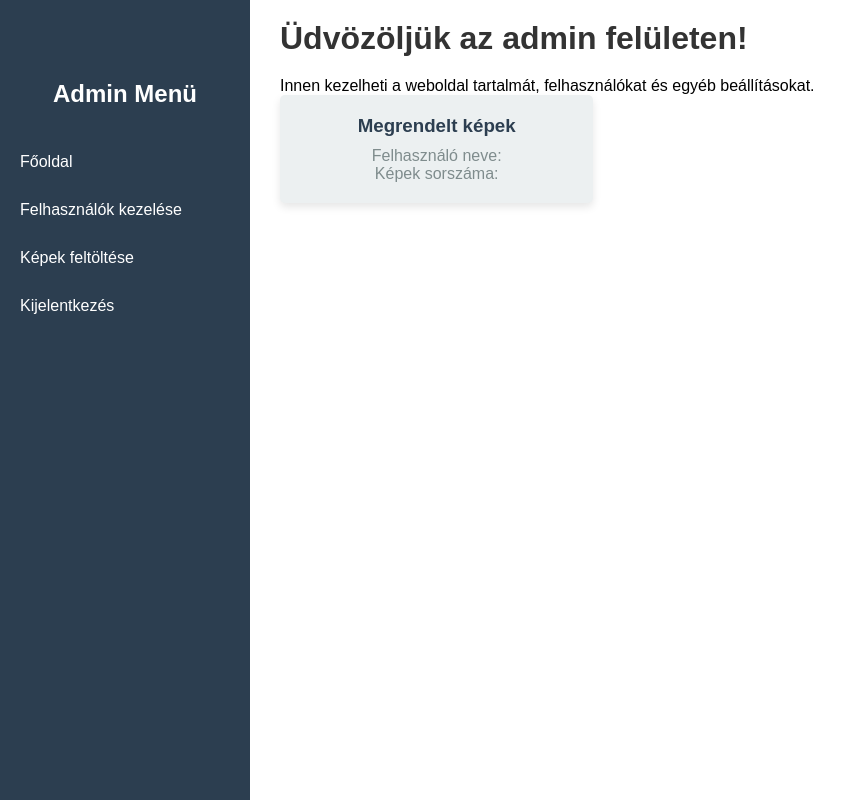
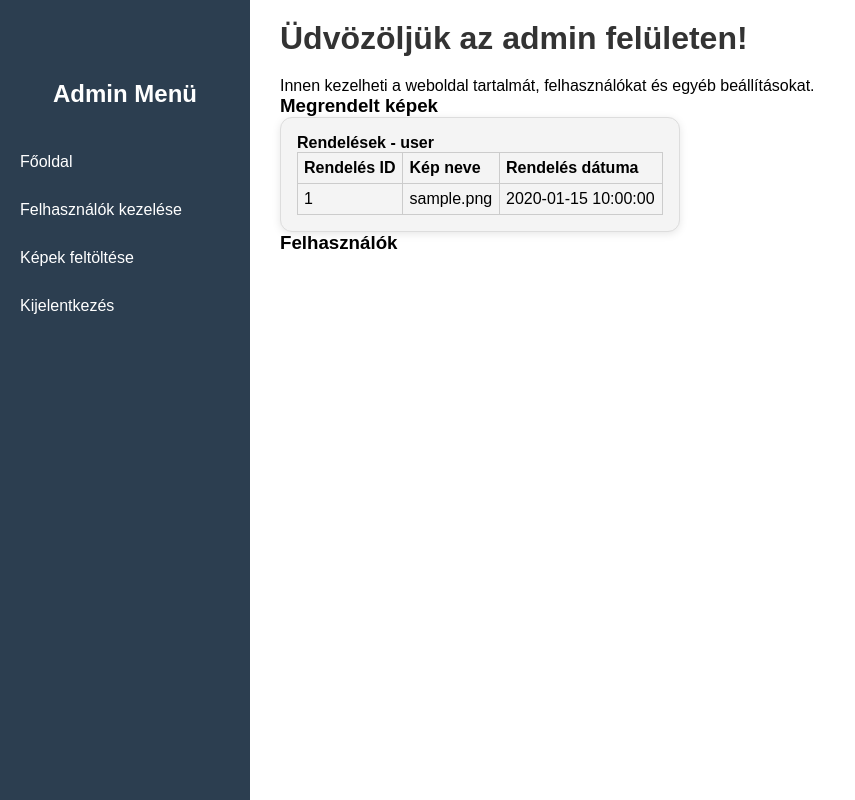
Before and after one commit to ViragDora88/vizsgara, a PHP site: page /vizsgarem/HTML/admin.html in a window 1280 px wide. Shown: the whole page, without its empty margins (0-855 px from the left). Run offline with PHP 8.4, Linux system fonts and the light colour scheme; data comes from the database, SQL or seed files in the repository; tables that the repository leaves empty hold one stand-in row (values such as "Sample post").

Commit message:
Működik

```diff
--- a/HTML/admin.html
+++ b/HTML/admin.html
@@ -23,13 +23,20 @@
             <p>Innen kezelheti a weboldal tartalmát, felhasználókat és egyéb beállításokat.</p>
 
             <div class="dashboard">
-                <div class="card">
-                    <h3>Megrendelt képek</h3>
-                    <p>Felhasználó neve: </p>
-                    <p>Képek sorszáma:</p>
+                <h3>Megrendelt képek</h3>
+                <div id="orders-container" class="orders-container">
+                    <!-- JavaScript ide tölti be a cardokat -->
+                </div>
+            </div>
+
+            <div class="dashboard">
+                <h3>Felhasználók</h3>
+                <div id="users-container" class="users-container">
+                    <!-- JavaScript ide tölti be a felhasználókat -->
                 </div>
             </div>
         </div>
-        <script src="../JS/felhasznkezeles.js"></script>
+        <!--<script src="../JS/felhasznkezeles.js"></script> -->
+        <script src="../JS/orderimages.js"></script>
     </body>
 </html>
--- a/JS/felhasznkezeles.js
+++ b/JS/felhasznkezeles.js
@@ -39,6 +39,7 @@ document.addEventListener("DOMContentLoaded", function () {
             // AJAX kéréssel elküldjük a backendnek
             fetch("../src/controller.php?action=addUsers", {
                 method: "POST",
+                credentials: "include",
                 body: JSON.stringify(userData),
                 headers: {
                     "Content-Type": "application/json"
--- a/JS/loadusers.js
+++ b/JS/loadusers.js
@@ -1,6 +1,8 @@
 //felhasználók betöltése a legördülő listába
 document.addEventListener("DOMContentLoaded", function() {
-    fetch('../src/controller.php?action=getUsers')
+    fetch('../src/controller.php?action=getUsers',{
+        credentials: 'include',
+    })
         .then(response => response.json())
         .then(users => {
             const select = document.getElementById("user_id");
--- a/JS/login.js
+++ b/JS/login.js
@@ -5,9 +5,12 @@ document.getElementById("loginForm").addEventListener("submit", function(e) {
     const username = document.getElementById("user").value;
     const password = document.getElementById("pass").value;
 
+    debugger;
     fetch("../src/controller.php?action=login", {
         method: "POST",
+        credentials: "include",
         body: JSON.stringify({
+
             username: username,
             password: password
         }),
--- /dev/null
+++ b/JS/orderimages.js
@@ -0,0 +1,71 @@
+document.addEventListener('DOMContentLoaded', () => {
+    fetchOrders();
+});
+
+function fetchOrders() {
+    fetch('../get_orders.php', {
+        credentials: 'include', // Szükséges a hitelesítéshez)
+    })
+       .then(response => response.text()) // <- először textként olvassuk ki
+    .then(text => {
+        console.log('Szerver válasza:', text); // ide írd ki
+        const data = JSON.parse(text); // itt próbáljuk meg csak utána parse-olni
+        fillOrdersAsCards(data);
+    })
+    .catch(error => {
+        console.error('Hiba történt:', error);
+    });
+}
+
+function fillOrdersAsCards(orders) {
+    const container = document.getElementById('orders-container');
+    container.innerHTML = '';
+
+    if (!orders.length) {
+        container.innerHTML = '<p>Nincs rendelés.</p>';
+        return;
+    }
+
+    // Csoportosítjuk a rendeléseket felhasználónként
+    const grouped = {};
+    orders.forEach(order => {
+        const username = order.username || `ID: ${order.user_id}`;
+        if (!grouped[username]) {
+            grouped[username] = [];
+        }
+        grouped[username].push(order);
+    });
+
+    // Card létrehozása felhasználónként
+    for (const [username, userOrders] of Object.entries(grouped)) {
+        const card = document.createElement('div');
+        card.className = 'card';
+
+        const title = document.createElement('h4');
+        title.textContent = `Rendelések - ${username}`;
+        card.appendChild(title);
+
+        const table = document.createElement('table');
+        table.innerHTML = `
+            <thead>
+                <tr>
+                    <th>Rendelés ID</th>
+                    <th>Kép neve</th>
+                    <th>Rendelés dátuma</th>
+                </tr>
+            </thead>
+            <tbody>
+                ${userOrders.map(orders => `
+                    <tr>
+                        <td>${orders.id}</td>
+                        <td>${orders.image_name || order.image_id}</td>
+                        <td>${orders.ordered_at}</td>
+                    </tr>
+                `).join('')}
+            </tbody>
+        `;
+
+        card.appendChild(table);
+        container.appendChild(card);
+    }
+}
--- /dev/null
+++ b/get_orders.php
@@ -0,0 +1,32 @@
+<?php
+require_once(__DIR__ . '/src/db.php');
+
+// A lekérdezés logikája
+try {
+    $db = new Db();
+    $conn = $db->getConnection();
+
+    $query = "
+        SELECT o.id, o.user_id, o.image_id, o.ordered_at,
+               u.username, i.filename AS image_name
+        FROM orders o
+        JOIN users u ON o.user_id = u.id
+        JOIN images i ON o.image_id = i.id
+        ORDER BY o.user_id, o.ordered_at
+    ";
+
+    $stmt = $conn->query($query);
+    $orders = $stmt->fetchAll(PDO::FETCH_ASSOC);
+
+    header('Content-Type: application/json');
+    echo json_encode($orders);
+} catch (Exception $e) {
+    http_response_code(500);
+    header('Content-Type: application/json');
+    echo json_encode(['error' => $e->getMessage()]);
+}
+catch (PDOException $e) {
+    http_response_code(500);
+    header('Content-Type: application/json');
+    echo json_encode(['error' => 'Adatbázis hiba: ' . $e->getMessage()]);
+}
--- a/src/controller.php
+++ b/src/controller.php
@@ -1,8 +1,9 @@
 <?php
 
 // PHP hibák megjelenítése fejlesztési környezetben
-ini_set('display_errors', 1);
-ini_set('display_startup_errors', 1);
+ini_set('log_errors', 1);
+ini_set('error_log', __DIR__.'/../logs/php_errors.log');
+ini_set('display_errors', 0);
 error_reporting(E_ALL);
 
 // login_model és db osztályok betöltése
@@ -48,7 +49,10 @@ class Controller
                 }
 
                 session_start();
+
+                $_SESSION['user_id'] = $user['id'];
                 $_SESSION['user'] = $user['username']; // Session változó beállítása
+
                 http_response_code(200); // OK
                 echo json_encode(["message" => "Sikeres bejelentkezés", "username" => $user['username']]);
                 error_log("Sikeres bejelentkezés: " . $username);
@@ -62,6 +66,7 @@ class Controller
             echo json_encode(["message" => "Hiba történt: " . $e->getMessage()]);
             error_log("Hiba a bejelentkezés során: " . $e->getMessage());
         }
+        error_log("Session beállítva: " . print_r($_SESSION, true));
     }
 
     public function getUsers()
@@ -145,6 +150,17 @@ class Controller
             echo json_encode(["message" => "Nem sikerült letiltani a felhasználót."]);
         }
     }
+    public function getOrders()
+    {
+        header('Content-Type: application/json');
+        try {
+            $orders = $this->users->getOrders();
+            echo json_encode($orders);
+        } catch (Exception $e) {
+            http_response_code(500);
+            echo json_encode(["message" => "Hiba történt az adatok lekérésekor: " . $e->getMessage()]);
+        }
+    }
 }
 
 if (isset($_GET['action'])) {
@@ -175,6 +191,9 @@ if (isset($_GET['action'])) {
             header("Location: http://localhost/vizsgarem/HTML/login.html"); // Átirányítás a bejelentkezési oldalra
             exit();
             break;
+        case 'getOrders':
+            $controller->getOrders();// feltételezzük, hogy login_model-ben van getOrders()
+            break;
 
         default:
             http_response_code(400); // Bad Request
--- a/src/login_model.php
+++ b/src/login_model.php
@@ -34,9 +34,12 @@ class login_model
     // Felhasználó hitelesítése
     public function login($username, $password)
 {
+    error_log("login_model: login hívás - felhasználó: $username");
+
     // Fix admin hitelesítés (Admin/admin87)
     if ($username === 'Admin' && $password === 'admin87') {
-            return ['username' => 'Admin'];  // Ha az admin bejelentkezett
+        error_log("login_model: Admin belépés sikeres");
+        return ['id' => 0, 'username' => 'Admin'];  // Ha az admin bejelentkezett
     }
 
     // Normál felhasználó hitelesítése
@@ -47,16 +50,22 @@ class login_model
 
     $user = $stmt->fetch(PDO::FETCH_ASSOC);
 
+    error_log("login_model: adatbázisból visszakapott user: " . print_r($user, true));
+
     // Ellenőrizzük a felhasználót (és a jelszavát)
-        //if ($user && password_verify($password, $user['password'])) {
-        if ($user) {
-
-            // Ellenőrizzük, hogy a felhasználó zárolva van-e
+    if ($user && password_verify($password, $user['password'])) {
         if ($user['is_locked'] == 1) {
+            error_log("login_model: felhasználó le van tiltva: $username");
             return ['locked' => true];
         }
-            return ['username' => $user['username']];  // Sikeres hitelesítés
+        error_log("login_model: sikeres bejelentkezés: $username");
+        return [
+            'id' => $user['Id'],  // hozzáadva az ID
+            'username' => $user['username']
+        ];  // Sikeres hitelesítés
     }
+
+    error_log("login_model: sikertelen bejelentkezés: $username");
     return false;  // Sikertelen hitelesítés
 }
     public function deleteUserById($id)
@@ -81,4 +90,20 @@ class login_model
         $stmt->execute([$username]);
         return $stmt->fetch() !== false;
     }
+    public function getOrders()
+    {
+        try {
+            // ÖSSZEKAPCSOLJUK A felhasználó és kép adatait is, hogy ne csak az ID-k jelenjenek meg.
+            $query = "SELECT o.id, o.user_id, o.image_id,  u.username, i.image_name
+                    FROM orders o
+                    LEFT JOIN users u ON o.user_id = u.id
+                    LEFT JOIN images i ON o.image_id = i.id
+                    ;
+
+            $stmt = $this->db->query($query);
+            return $stmt->fetchAll(PDO::FETCH_ASSOC);
+        } catch (PDOException $e) {
+            throw new Exception("Adatbázis hiba: " . $e->getMessage());
         }
+    }
+}
--- a/style/adminstyle.css
+++ b/style/adminstyle.css
@@ -58,29 +58,36 @@ body {
 }
 
 /* Dashboard kártyák */
-.dashboard {
-    display: grid;
-    grid-template-columns: repeat(3, 1fr);
+.orders-container {
+    display: flex;
+    flex-wrap: wrap;
     gap: 20px;
 }
 
 .card {
-    background-color: #ecf0f1;
-    padding: 20px;
-    border-radius: 5px;
-    box-shadow: 0 4px 8px rgba(0, 0, 0, 0.1);
-    text-align: center;
+    background-color: #f4f4f4;
+    border: 1px solid #ddd;
+    border-radius: 12px;
+    padding: 16px;
+    width: 400px;
+    box-shadow: 0 2px 8px rgba(0,0,0,0.1);
 }
 
-.card h3 {
-    color: #2c3e50;
-    margin-bottom: 10px;
+.card h4 {
+    margin-top: 0;
 }
 
-.card p {
-    color: #7f8c8d;
+.card table {
+    width: 100%;
+    border-collapse: collapse;
 }
 
+.card table th,
+.card table td {
+    border: 1px solid #ccc;
+    padding: 6px;
+    text-align: left;
+}
 /* Reszponzív design */
 @media (max-width: 768px) {
     body {
--- a/style/style.css
+++ b/style/style.css
@@ -30,6 +30,7 @@ header{
     display:flex;
     align-items: center;
     justify-content: space-between;
+    z-index: 1000;
 }
 
 .menu{
--- a/style/users.css
+++ b/style/users.css
@@ -83,8 +83,6 @@ body {
     position: absolute;
     top: 50%;
     left: 50%;
-    transform: translateX(-50%) translateY(-50%);
-    backdrop-filter: blur(25px);
     width: 450px;
     height: 450px;
     border: 2px solid var(--primary-color);
```
Also changed, not shown: JS/loadimages.js (+22 -2 lines), JS/users.js (+22 -0 lines), check_session.php (added, +8 -0 lines), get_images.php (+10 -1 lines), 1 other file. Lines whose indentation alone changed are shown as unchanged.
